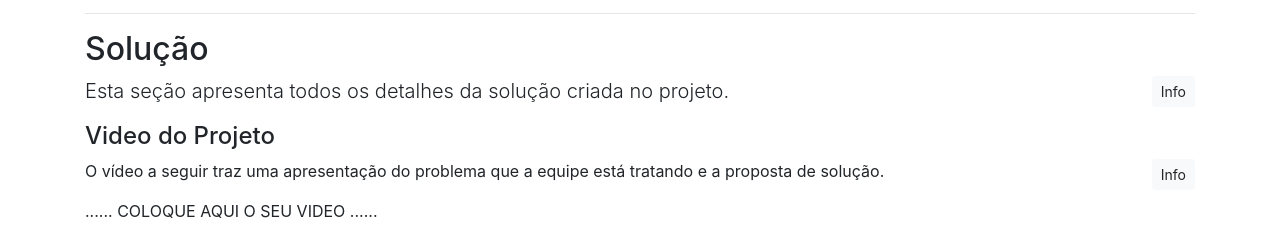
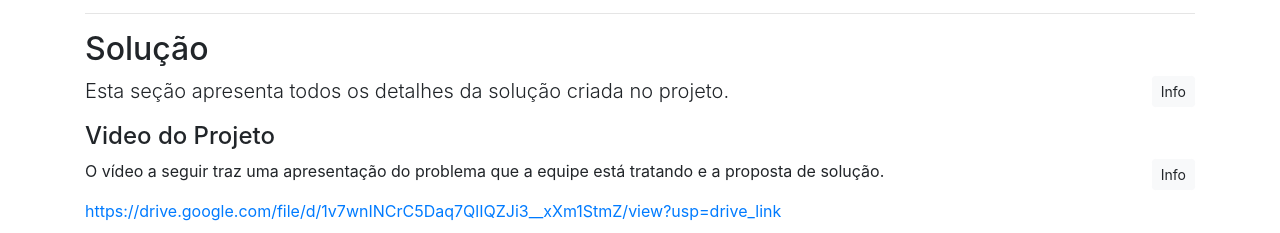
Before and after one commit to ICEI-PUC-Minas-PMGCC-TI/ti-1-pmg-cc-t-20241-fios-de-bondade, a plain HTML site: page docs/index.html in a window 1280 px wide. Shown: the part 10827-11060 px from the top of the page. Drawn offline with Linux system fonts and the light colour scheme.

Commit message:
update video

```diff
--- a/docs/index.html
+++ b/docs/index.html
@@ -566,7 +566,7 @@
                 <p>O video de apresentação é voltado para que o público externo possa conhecer a solução. O formato é livre, sendo importante que seja apresentado o problema e a solução numa linguagem descomplicada e direta.</p>
                 <p>Utilize o recurso de compartilhamento via embed e inclua o vídeo logo abaixo.</p>
               </div>
-              <p>......  COLOQUE AQUI O SEU VIDEO ......</p>
+              <p><a href="https://drive.google.com/file/d/1v7wnINCrC5Daq7QlIQZJi3__xXm1StmZ/view?usp=drive_link">https://drive.google.com/file/d/1v7wnINCrC5Daq7QlIQZJi3__xXm1StmZ/view?usp=drive_link</p>
             </section>
 
             <section id="ti_funcionalidades">
```
